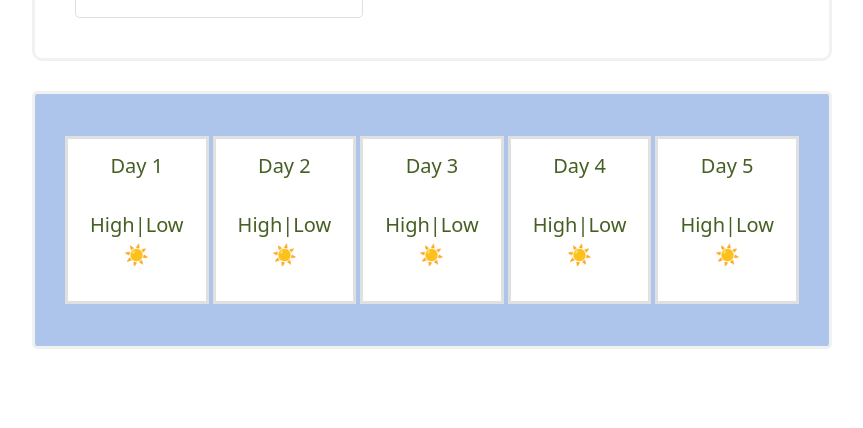
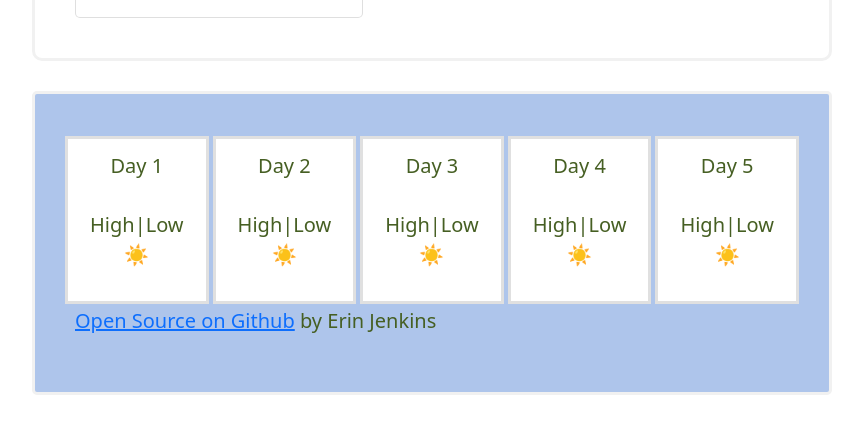
Before and after one commit to JenkinsErinMarie/WeatherApp, a website built with Parcel: page index.html in a window 1280 px wide. Shown: the part 372-800 px from the top of the page, without its empty margins (208-1071 px from the left). Built offline with nearby package versions, Linux system fonts and the light colour scheme.

Commit message:
tagline
added link to github source

```diff
--- a/index.html
+++ b/index.html
@@ -104,6 +104,7 @@
               </p>
             </div>
           </div>
+          <p><a href="https://github.com/JenkinsErinMarie/WeatherApp">Open Source on Github</a> by Erin Jenkins</p>
     </div>
 
     <script src="src/index.js">
```
